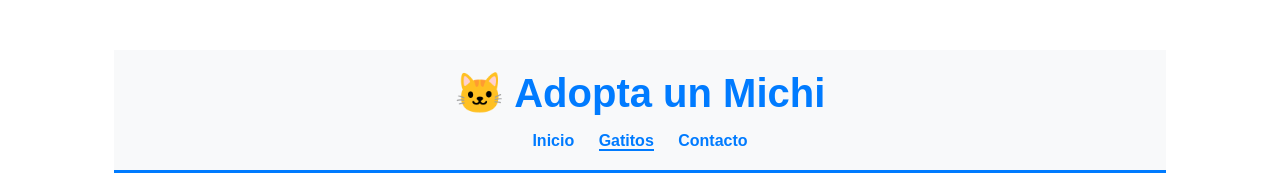
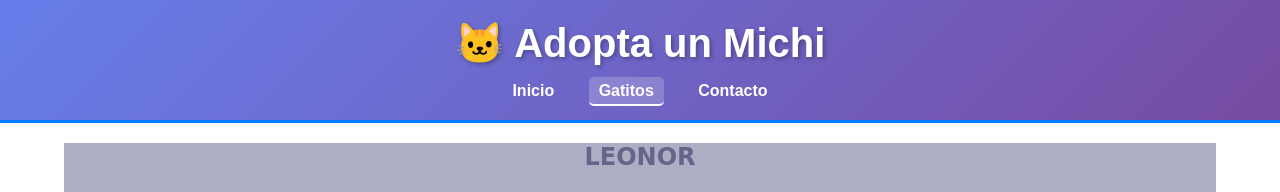
Before and after one commit to Laurapl0/miPrimeraPagina, a plain HTML site: page Adopta un michi/Gatitos disponibles.html in a window 1280 px wide. Shown: the top 192 px of the page. Drawn offline with Linux system fonts and the light colour scheme.

Commit message:
mejorando header

```diff
--- a/Adopta un michi/Gatitos disponibles.html
+++ b/Adopta un michi/Gatitos disponibles.html
@@ -5,18 +5,18 @@
   <title>Gatitos disponibles</title>
   <link rel="stylesheet" href="estilos.css" />
 </head>
-<header style="background-color: #f8f9fa; padding: 20px 0; border-bottom: 3px solid #007BFF; margin-bottom: 30px;">
+<header style="background: linear-gradient(135deg, #667eea 0%, #764ba2 100%); padding: 20px 0; border-bottom: 3px solid #007BFF; margin: 0; width: 100%; position: relative; display: block;">
     <div style="max-width: 1200px; margin: 0 auto; padding: 0 20px;">
-        <h1 style="color: #007BFF; margin: 0; font-size: 2.5em; font-family: 'Arial', sans-serif;">🐱 Adopta un Michi</h1>
+        <h1 style="color: white; margin: 0; font-size: 2.5em; font-family: 'Arial', sans-serif; text-shadow: 2px 2px 4px rgba(0,0,0,0.3);">🐱 Adopta un Michi</h1>
         <nav style="margin-top: 15px;">
-            <a href="index.html" style="color: #007BFF; text-decoration: none; margin-right: 20px; font-weight: bold;">Inicio</a>
-            <a href="Gatitos disponibles.html" style="color: #007BFF; text-decoration: none; margin-right: 20px; font-weight: bold; border-bottom: 2px solid #007BFF;">Gatitos</a>
-            <a href="#" style="color: #007BFF; text-decoration: none; font-weight: bold;">Contacto</a>
+            <a href="index.html" style="color: white; text-decoration: none; margin-right: 20px; font-weight: bold; padding: 5px 10px; border-radius: 5px; transition: background-color 0.3s;">Inicio</a>
+            <a href="Gatitos disponibles.html" style="color: white; text-decoration: none; margin-right: 20px; font-weight: bold; padding: 5px 10px; border-radius: 5px; background-color: rgba(255,255,255,0.2); border-bottom: 2px solid white;">Gatitos</a>
+            <a href="#" style="color: white; text-decoration: none; font-weight: bold; padding: 5px 10px; border-radius: 5px; transition: background-color 0.3s;">Contacto</a>
         </nav>
     </div>
 </header>
-<body style=" margin: 0px 5%" >
-    <div style="background-color: rgb(173, 174, 195);">
+<body style="margin: 0; padding: 0; display: block;">
+    <div style="background-color: rgb(173, 174, 195); margin: 0 5%;">
  <div style="text-align: center;">
 
      <p>
```
